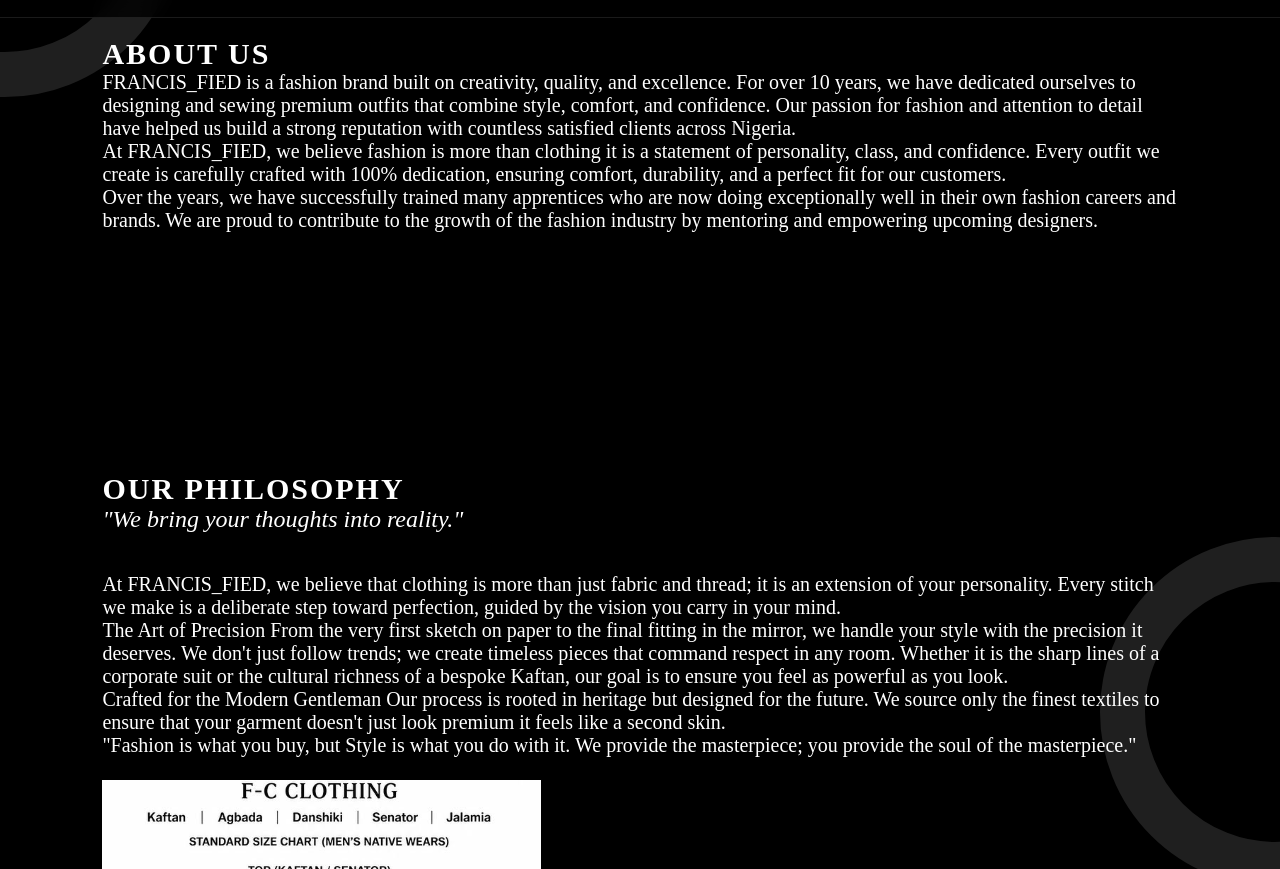
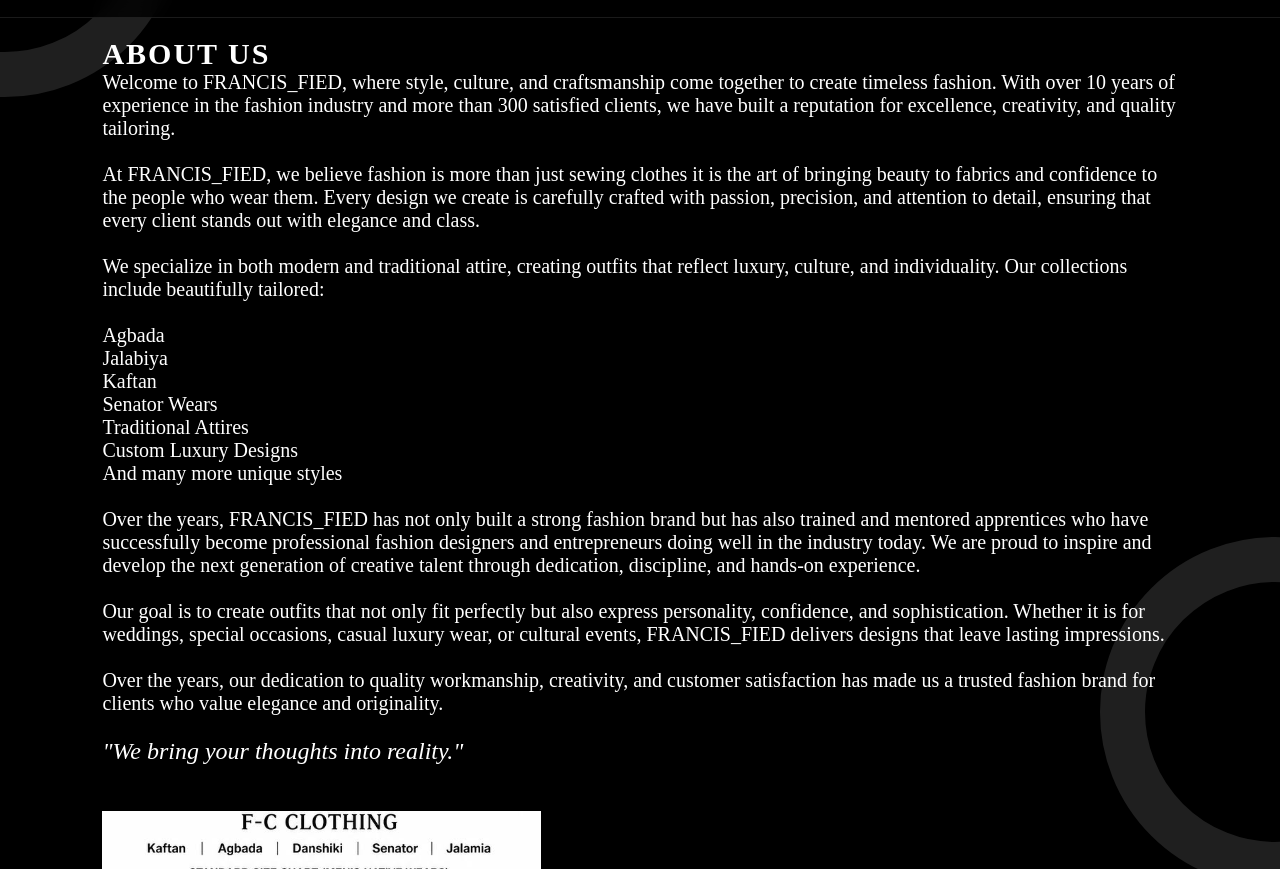
Before and after one commit to damianpaul44/FRANCIS_FIED, a plain HTML site: page About.html in a window 1280 px wide. Shown: the part 83-952 px from the top of the page. Drawn offline with Linux system fonts and the light colour scheme.

Commit message:
Add files via upload

```diff
--- a/About.html
+++ b/About.html
@@ -41,63 +41,39 @@
 
 <section class="cup">
 
-<!-- ABOUT US SECTION -->
-
 <div class="circle left-circle"></div>
 <div class="circle right-circle"></div>
 
 
-  <h1 style="letter-spacing: 2px; text-transform: uppercase;">About Us</h1>
+    <h1 style="letter-spacing: 2px; text-transform: uppercase;">About Us</h1>
 
-<p>
-FRANCIS_FIED is a fashion brand built on creativity, quality, and excellence.
-For over 10 years, we have dedicated ourselves to designing and sewing premium outfits
-that combine style, comfort, and confidence. Our passion for fashion and attention
-to detail have helped us build a strong reputation with countless satisfied clients
-across Nigeria.
-</p>
+Welcome to FRANCIS_FIED, where style, culture, and craftsmanship come together to create timeless fashion. With over 10 years of experience in the fashion industry and more than 300 satisfied clients, we have built a reputation for excellence, creativity, and quality tailoring. <br><br>
 
-<p>
-At FRANCIS_FIED, we believe fashion is more than clothing it is a statement of
-personality, class, and confidence. Every outfit we create is carefully crafted
-with 100% dedication, ensuring comfort, durability, and a perfect fit for our customers.
-</p>
+At FRANCIS_FIED, we believe fashion is more than just sewing clothes  it is the art of bringing beauty to fabrics and confidence to the people who wear them. Every design we create is carefully crafted with passion, precision, and attention to detail, ensuring that every client stands out with elegance and class. <br><br>
 
-<p>
-Over the years, we have successfully trained many apprentices who are now doing
-exceptionally well in their own fashion careers and brands. We are proud to contribute
-to the growth of the fashion industry by mentoring and empowering upcoming designers.
-</p>
+We specialize in both modern and traditional attire, creating outfits that reflect luxury, culture, and individuality. Our collections include beautifully tailored: <br><br>
 
-</section>
+ <div>Agbada</div>
+<div>Jalabiya </div>
+ <div>Kaftan</div>
+  <div>Senator Wears</div>
+ <div>Traditional Attires</div>
+ <div>Custom Luxury Designs </div>And many more unique styles  <br><br>
+
+Over the years, FRANCIS_FIED has not only built a strong fashion brand but has also trained and mentored apprentices who have successfully become professional fashion designers and entrepreneurs doing well in the industry today. We are proud to inspire and develop the next generation of creative talent through dedication, discipline, and hands-on experience. <br><br>
+
+Our goal is to create outfits that not only fit perfectly but also express personality, confidence, and sophistication. Whether it is for weddings, special occasions, casual luxury wear, or cultural events, FRANCIS_FIED delivers designs that leave lasting impressions. <br><br>
+
+Over the years, our dedication to quality workmanship, creativity, and customer satisfaction has made us a trusted fashion brand for clients who value elegance and originality. <br><br>
 
 
-
-<section class="cup">
-
-    <h1 style="letter-spacing: 2px; text-transform: uppercase;">Our Philosophy</h1>
     <p style="font-size: 1.5rem; font-weight: 300; font-style: italic;">
       "We bring your thoughts into reality."
-    </p>
-    <hr style="width: 50px; border: 1px solid var(--primary); margin: 20px auto;">
-    <p style="color: #ccc;">
+    </p> <br><br>
+<img src="fr10.PNG" alt="">
 
- <p> At FRANCIS_FIED, we believe that clothing is more than just fabric and thread; it is an extension of your personality. Every stitch we make is a deliberate step toward perfection, guided by the vision you carry in your mind.</p>
 
-<p>The Art of Precision
-From the very first sketch on paper to the final fitting in the mirror, we handle your style with the precision it deserves. We don't just follow trends; we create timeless pieces that command respect in any room. Whether it is the sharp lines of a corporate suit or the cultural richness of a bespoke Kaftan, our goal is to ensure you feel as powerful as you look.</p>
-
-<p>Crafted for the Modern Gentleman
-Our process is rooted in heritage but designed for the future. We source only the finest textiles to ensure that your garment doesn't just look premium it feels like a second skin.</p>
-
-<p>"Fashion is what you buy, but Style is what you do with it. We provide the masterpiece; you provide the soul of the masterpiece."</p>
-
-  <br>  <img  class="tea" src="fr10.PNG" alt="">
-  </div>
-
-</div>
-
-</section>
+   </section>
 
 
 
@@ -119,6 +95,8 @@ Our process is rooted in heritage but designed for the future. We source only th
 
     </div>
 </div>
+
+
 
 <link rel="stylesheet" href="https://cdnjs.cloudflare.com/ajax/libs/font-awesome/6.5.1/css/all.min.css">
 
```
